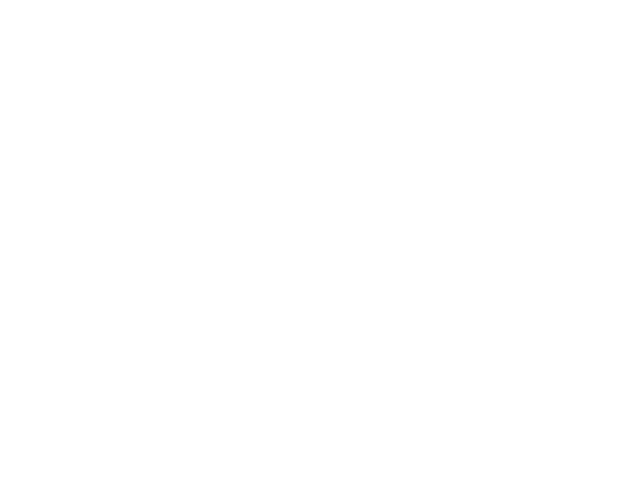
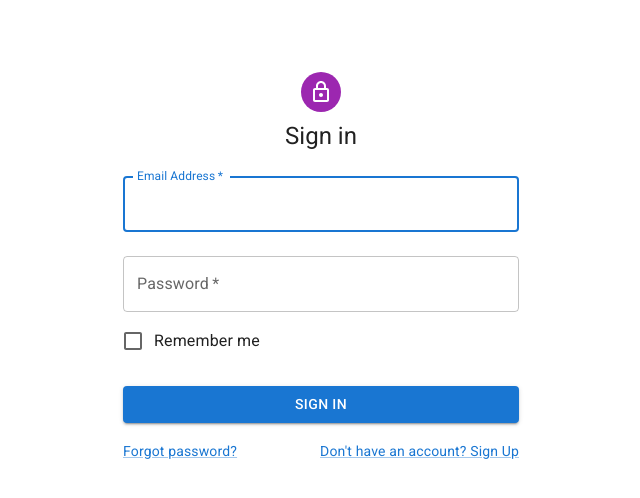
Before and after one commit to xcc629/SUBJECT_N, a React (Create React App) app: page /login in a window 1280 px wide. Before the commit this address had no page. Shown: the top 498 px of the page, without its empty margins (319-959 px from the left). Built offline with nearby package versions, Linux system fonts and the light colour scheme.

Commit message:
feat: 로그인 UI #5

```diff
--- a/src/App.tsx
+++ b/src/App.tsx
@@ -1,11 +1,12 @@
 import * as React from 'react';
 import { BrowserRouter, Route, Routes } from 'react-router-dom';
+import Login from './pages/login';
 
 function App() {
   return (
     <BrowserRouter>
       <Routes>
-        <Route />
+        <Route path="/login" element={<Login />} />
       </Routes>
     </BrowserRouter>
   );
--- /dev/null
+++ b/src/pages/login/index.tsx
@@ -0,0 +1,114 @@
+import * as React from 'react';
+import {
+  Avatar,
+  Button,
+  CssBaseline,
+  TextField,
+  FormControlLabel,
+  Checkbox,
+  Link,
+} from '@mui/material';
+
+import Grid from '@mui/material/Grid';
+import Box from '@mui/material/Box';
+import LockOutlinedIcon from '@mui/icons-material/LockOutlined';
+import Typography from '@mui/material/Typography';
+import Container from '@mui/material/Container';
+import { createTheme, ThemeProvider } from '@mui/material/styles';
+
+const theme = createTheme();
+
+export default function SignIn() {
+  const handleSubmit = (event: React.FormEvent<HTMLFormElement>) => {
+    event.preventDefault();
+    const data = new FormData(event.currentTarget);
+    console.log({
+      email: data.get('email'),
+      password: data.get('password'),
+    });
+  };
+
+  return (
+    <ThemeProvider theme={theme}>
+      <Container component="main" maxWidth="xs">
+        <CssBaseline />
+        <Box
+          sx={{
+            marginTop: 8,
+            display: 'flex',
+            flexDirection: 'column',
+            alignItems: 'center',
+          }}
+        >
+          <Avatar
+            sx={{
+              m: 1,
+              bgcolor: 'secondary.main',
+            }}
+          >
+            <LockOutlinedIcon />
+          </Avatar>
+          <Typography component="h1" variant="h5">
+            Sign in
+          </Typography>
+          <Box
+            component="form"
+            onSubmit={handleSubmit}
+            noValidate
+            sx={{
+              mt: 1,
+            }}
+          >
+            <TextField
+              margin="normal"
+              required
+              fullWidth
+              id="email"
+              label="Email Address"
+              name="email"
+              autoComplete="email"
+              autoFocus
+            />
+            <TextField
+              margin="normal"
+              required
+              fullWidth
+              name="password"
+              label="Password"
+              type="password"
+              id="password"
+              autoComplete="current-password"
+            />
+            <FormControlLabel
+              control={<Checkbox value="remember" color="primary" />}
+              label="Remember me"
+            />
+            <Button
+              type="submit"
+              fullWidth
+              variant="contained"
+              sx={{
+                mt: 3,
+                mb: 2,
+              }}
+            >
+              Sign In
+            </Button>
+            <Grid container>
+              <Grid item xs>
+                <Link href="#" variant="body2">
+                  Forgot password?
+                </Link>
+              </Grid>
+              <Grid item>
+                <Link href="#" variant="body2">
+                  Don't have an account? Sign Up
+                </Link>
+              </Grid>
+            </Grid>
+          </Box>
+        </Box>
+      </Container>
+    </ThemeProvider>
+  );
+}
```
